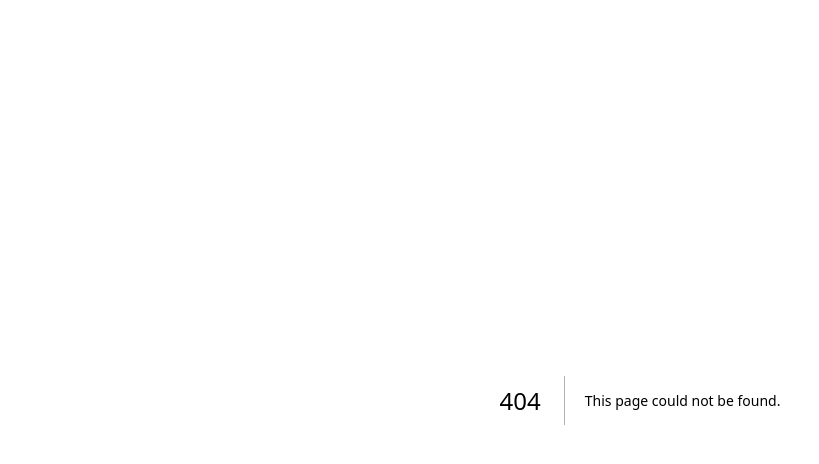
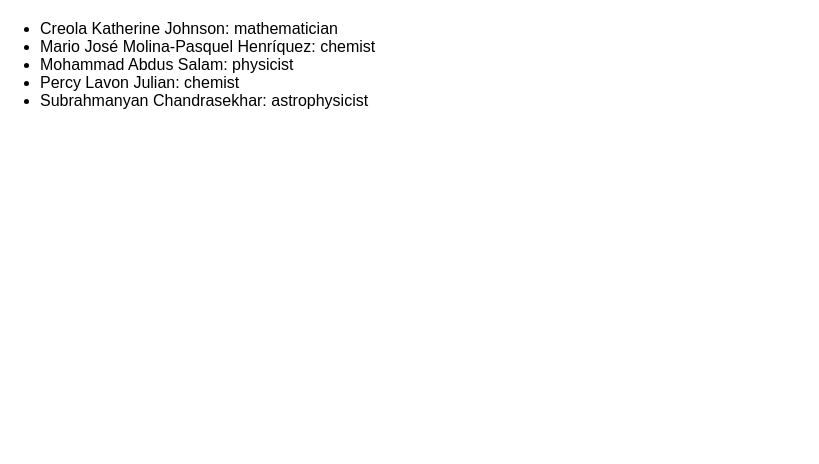
Before and after one commit to mami-tus/react-training, a Next.js app in the folder describing-the-ui/: page /rendering-lists in a window 1280 px wide. Before the commit this address had no page. Shown: the top 464 px of the page, without its empty margins (0-819 px from the left). Built offline with nearby package versions, Linux system fonts and the light colour scheme.

Commit message:
配列からデータをレンダー https://ja.react.dev/learn/rendering-lists#rendering-data-from-arrays

```diff
--- a/describing-the-ui/src/app/page.tsx
+++ b/describing-the-ui/src/app/page.tsx
@@ -25,6 +25,9 @@ const Home: React.FC = () => {
         <li>
           <a href='/conditional-rendering'>条件付きレンダー</a>
         </li>
+        <li>
+          <a href='/rendering-lists'>リストのレンダー</a>
+        </li>
       </ul>
     </div>
   );
--- /dev/null
+++ b/describing-the-ui/src/app/rendering-lists/List.tsx
@@ -0,0 +1,12 @@
+const people = [
+  'Creola Katherine Johnson: mathematician',
+  'Mario José Molina-Pasquel Henríquez: chemist',
+  'Mohammad Abdus Salam: physicist',
+  'Percy Lavon Julian: chemist',
+  'Subrahmanyan Chandrasekhar: astrophysicist',
+];
+
+export default function List() {
+  const listItems = people.map((person) => <li>{person}</li>);
+  return <ul>{listItems}</ul>;
+}
--- /dev/null
+++ b/describing-the-ui/src/app/rendering-lists/page.tsx
@@ -0,0 +1,11 @@
+import List from '@/app/rendering-lists/List';
+
+const RenderingLists: React.FC = () => {
+  return (
+    <div>
+      <List />
+    </div>
+  );
+};
+
+export default RenderingLists;
```
Also changed, not shown: 1 other file (tests, documents, lock files or other folders).
